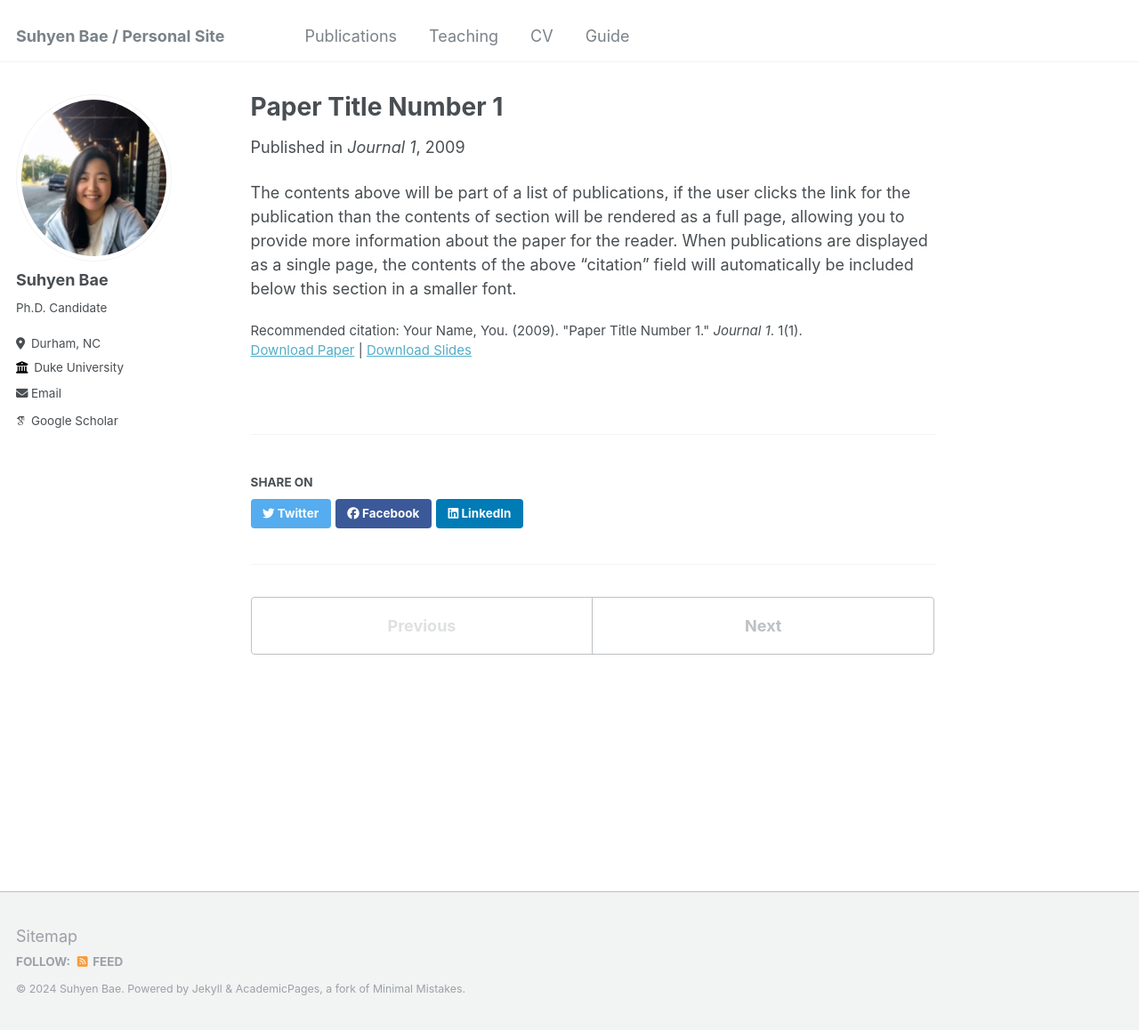
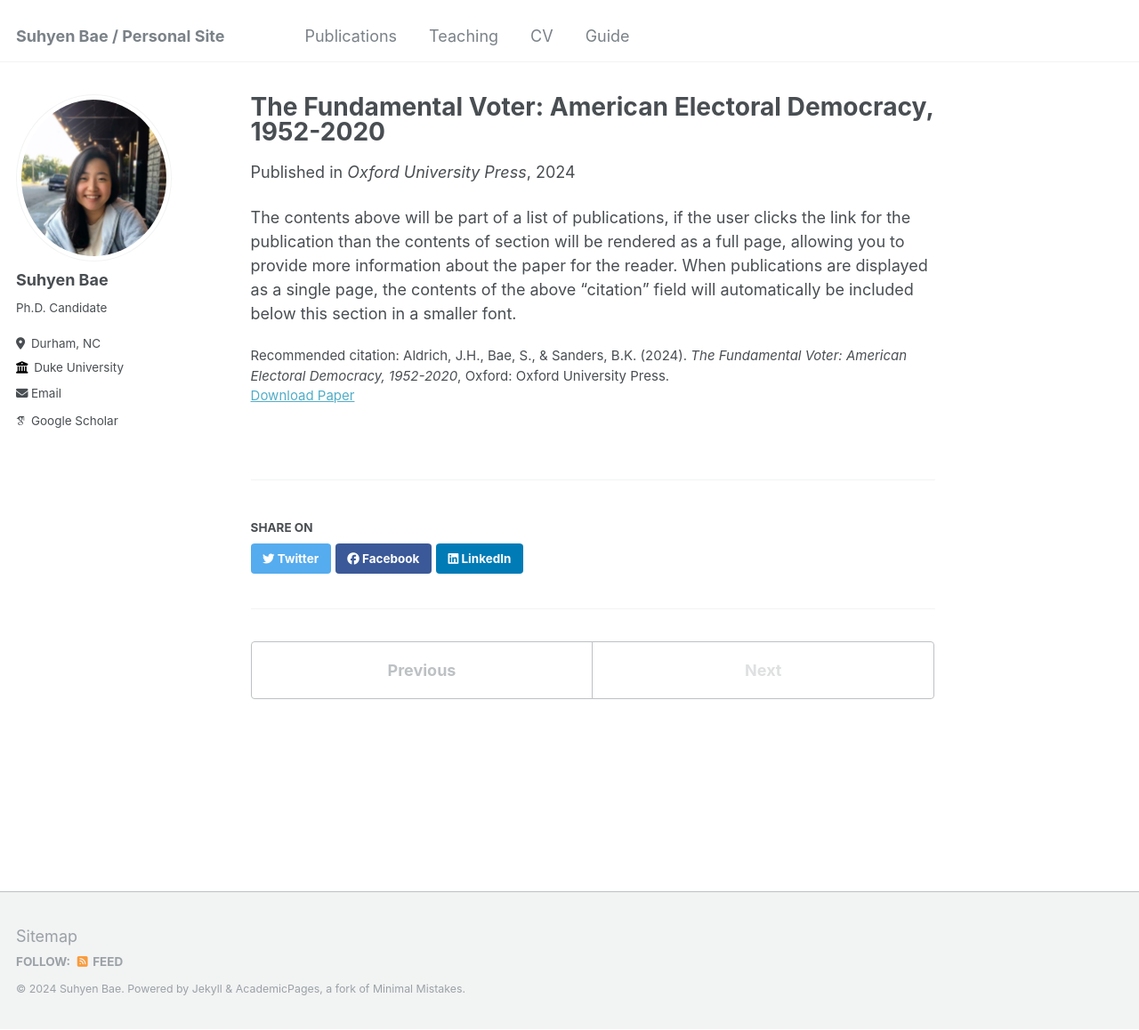
Before and after one commit to suhyenbae/suhyenbae.github.io, a Jekyll site: the page built from _publications/2009-10-01-paper-title-number-1.md, in a window 1280 px wide and 1158 px high. Shown: the whole window at 89% size. Built offline with Jekyll 4.4.1, drawn with Linux system fonts in a browser that asks for light colours; some web fonts are replaced.

Commit message:
Update 2009-10-01-paper-title-number-1.md

```diff
--- a/_publications/2009-10-01-paper-title-number-1.md
+++ b/_publications/2009-10-01-paper-title-number-1.md
@@ -1,13 +1,12 @@
 ---
-title: "Paper Title Number 1"
+title: "The Fundamental Voter: American Electoral Democracy, 1952-2020"
 collection: publications
-permalink: /publication/2009-10-01-paper-title-number-1
-excerpt: 'This paper is about the number 1. The number 2 is left for future work.'
-date: 2009-10-01
-venue: 'Journal 1'
-slidesurl: 'http://academicpages.github.io/files/slides1.pdf'
-paperurl: 'http://academicpages.github.io/files/paper1.pdf'
-citation: 'Your Name, You. (2009). &quot;Paper Title Number 1.&quot; <i>Journal 1</i>. 1(1).'
+permalink: /publication/fundamentalvoter
+excerpt: 'Why is American politics so intense and emotionally competitive today, and how did we get here? In The Fundamental Voter, we explain why the notion that we are divided into tribal loyalties is, at best, only partially correct, and discuss how the divisions rest on much more substantive politics than they once did. In the 1950s and 1960s.'
+date: 2024-06-11
+venue: 'Oxford University Press'
+paperurl: 'https://global.oup.com/academic/product/the-fundamental-voter-9780197745489?cc=us&lang=en&'
+citation: 'Aldrich, J.H., Bae, S., & Sanders, B.K. (2024). <i>The Fundamental Voter: American Electoral Democracy, 1952-2020</i>, Oxford: Oxford University Press.'
 ---
 
 The contents above will be part of a list of publications, if the user clicks the link for the publication than the contents of section will be rendered as a full page, allowing you to provide more information about the paper for the reader. When publications are displayed as a single page, the contents of the above "citation" field will automatically be included below this section in a smaller font.
```
